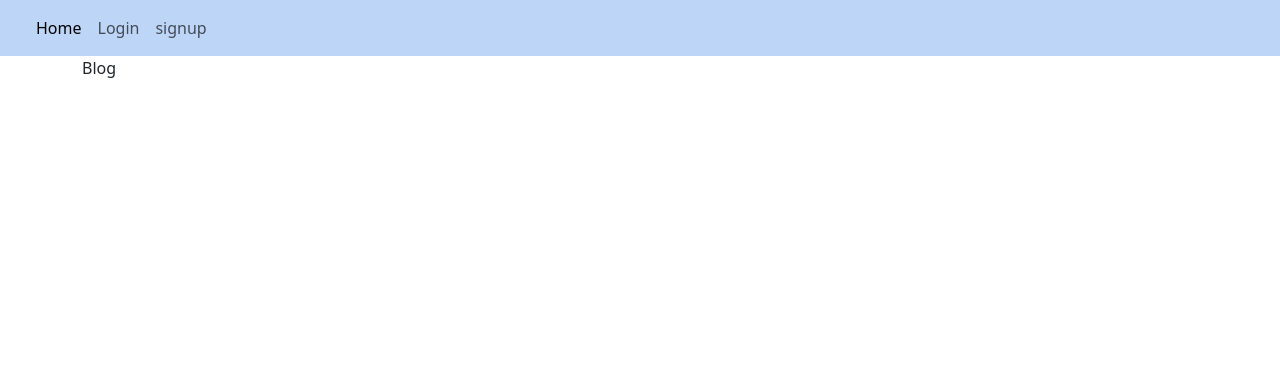
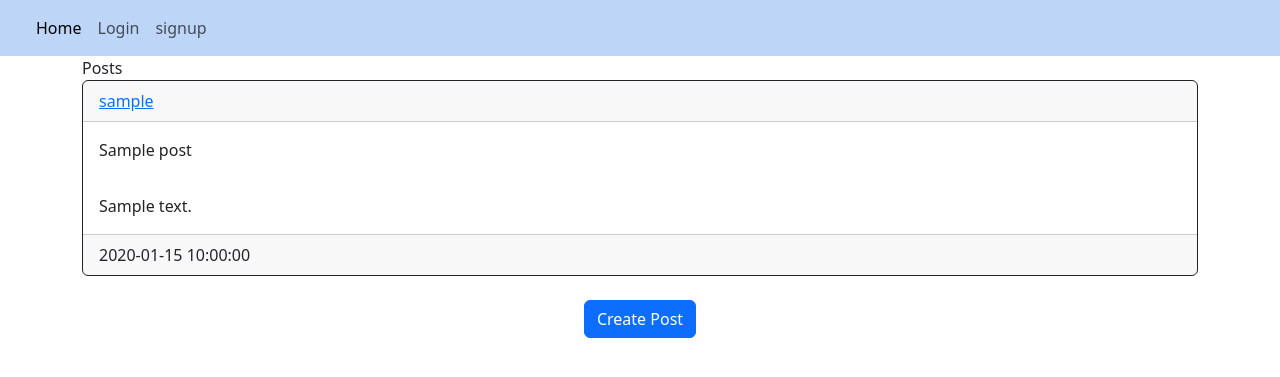
Before and after one commit to iec-creem/Year-13-Programming-Assessment, a Flask app: template Flask_Blog/website/templates/blog.html in a window 1280 px wide. Shown: the top 377 px of the page. Run offline with Flask 3, Linux system fonts and the light colour scheme; the template is opened without the code that fills it: most values are stand-ins (such as "Sample title", 1, 10 or a date in 2020).

Commit message:
displayed blog posts on blog page

```diff
--- a/Flask_Blog/website/templates/blog.html
+++ b/Flask_Blog/website/templates/blog.html
@@ -1,4 +1,2 @@
 <!-- Page extends to template.html -->
-{% extends "template.html"%} {% block title %} Blog {% endblock %}
-<!-- Logout page content -->
-{% block content %} Blog {% endblock %}
+{% extends "posts_div.html"%} {% block title %} Blog {% endblock %}
--- a/Flask_Blog/website/templates/posts_div.html
+++ b/Flask_Blog/website/templates/posts_div.html
@@ -1,4 +1,34 @@
 <!-- Page extends to template.html -->
 {% extends "template.html"%} {% block title %} Post {% endblock %}
 <!-- Post page content -->
-{% block content %} Posts {% endblock %}
+{% block content %}
+Posts
+<div id="posts">
+    {% for post in posts %}
+    <div class="card border-dark">
+        <div class="card-header d-flex justify-content-between align-items-center">
+            <a href="/posts/{{post.user.username}}">{{post.user.username}}</a>
+        </div>
+
+        <div class="card-body">
+            <div class="card-text">{{post.title}}</div>
+        </div>
+        <div class="card-body">
+            <div class="card-text">{{post.content}}</div>
+        </div>
+        <div class="card-footer tect-muted">{{post.date_created}}</div>
+    </div>
+    <br />
+    {% endfor %}
+</div>
+{% block footer %}
+<div align="center">
+    <a href="/create-post">
+        <button type="button" class="btn btn-primary btn-large">
+            Create Post
+        </button>
+    </a>
+</div>
+<br />
+{% endblock %}
+{% endblock %}
```
